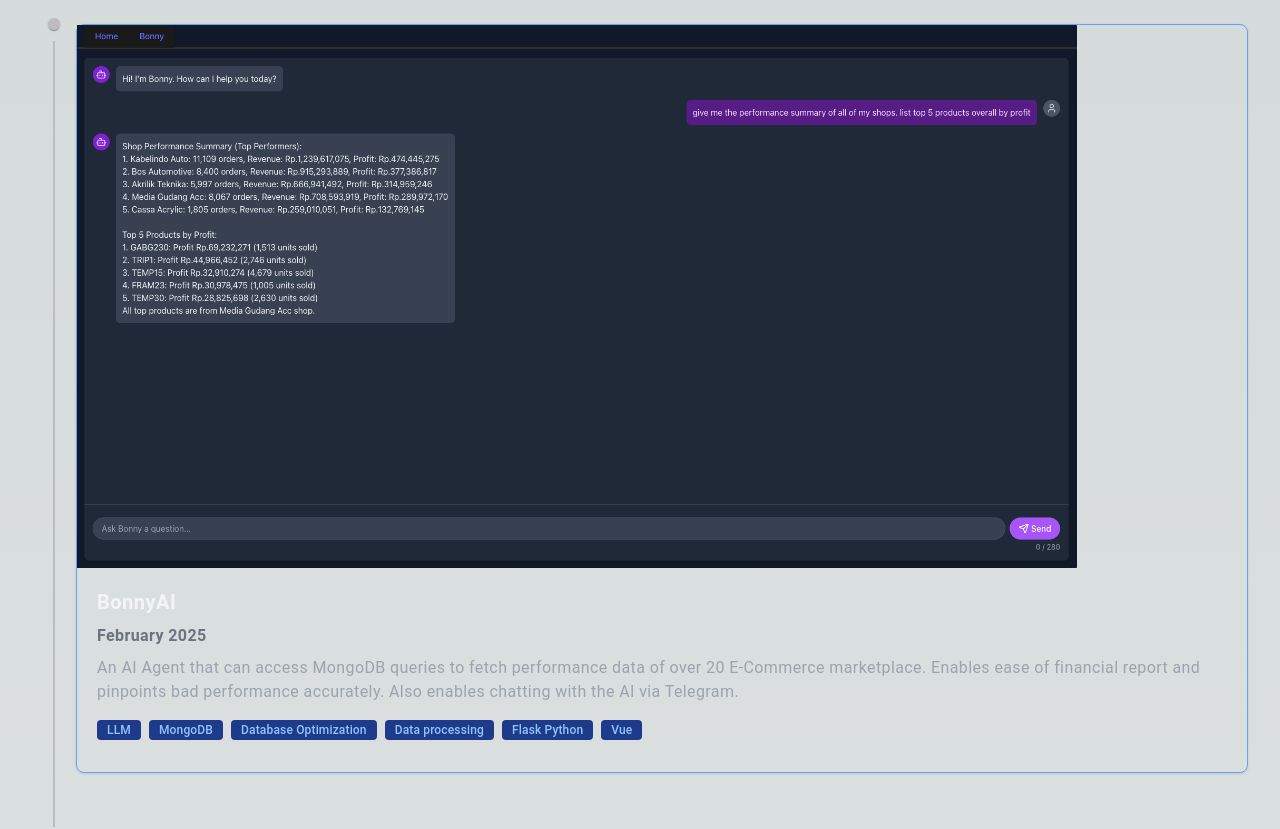
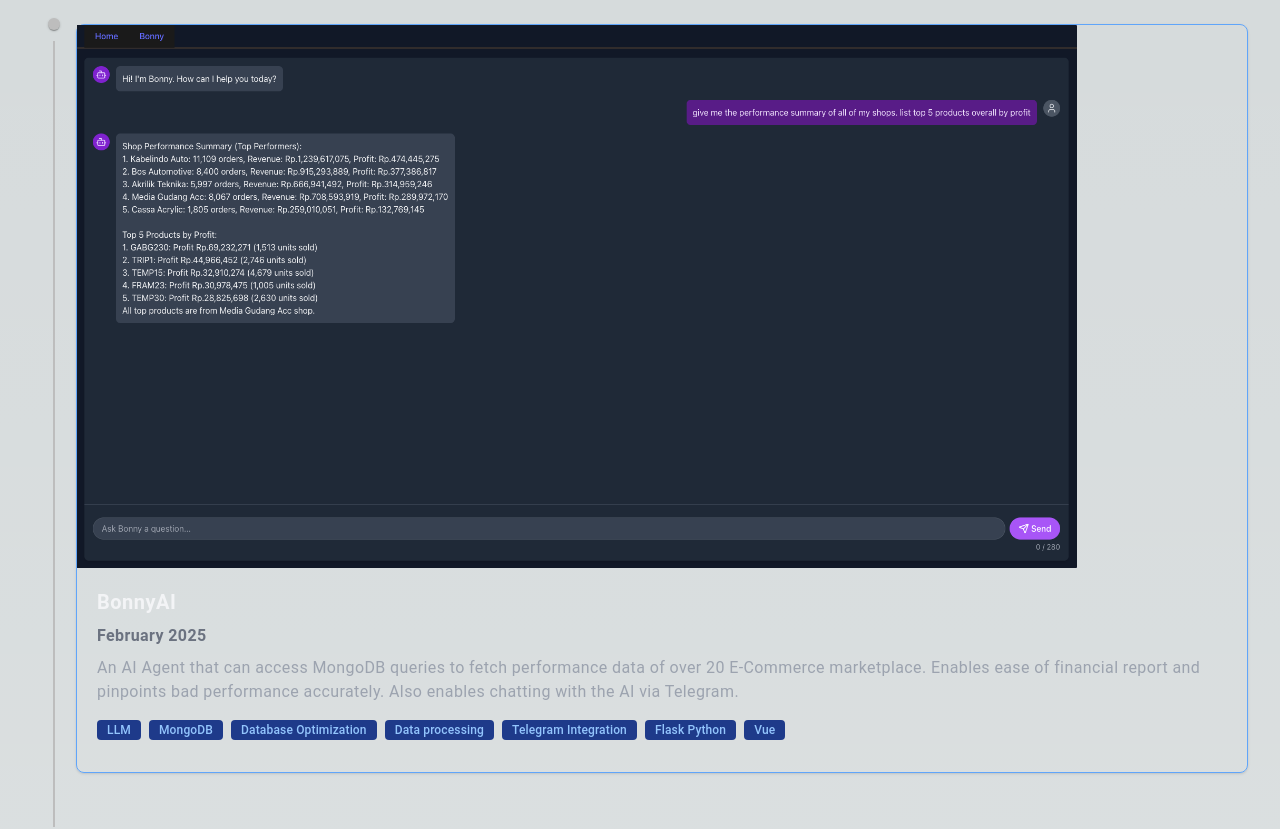
Before and after one commit to brebribre/pers-web, a Next.js app: page /components/layout/Timeline in a window 1280 px wide. Shown: the top 829 px of the page. Built offline with nearby package versions, Linux system fonts and the light colour scheme.

Commit message:
work update

```diff
--- a/pages/components/layout/Timeline.tsx
+++ b/pages/components/layout/Timeline.tsx
@@ -38,6 +38,7 @@ export default function CustomizedTimeline() {
                     'MongoDB',
                     'Database Optimization',
                     'Data processing',
+                    'Telegram Integration',
                     'Flask Python',
                     'Vue'
                   ]}
```
